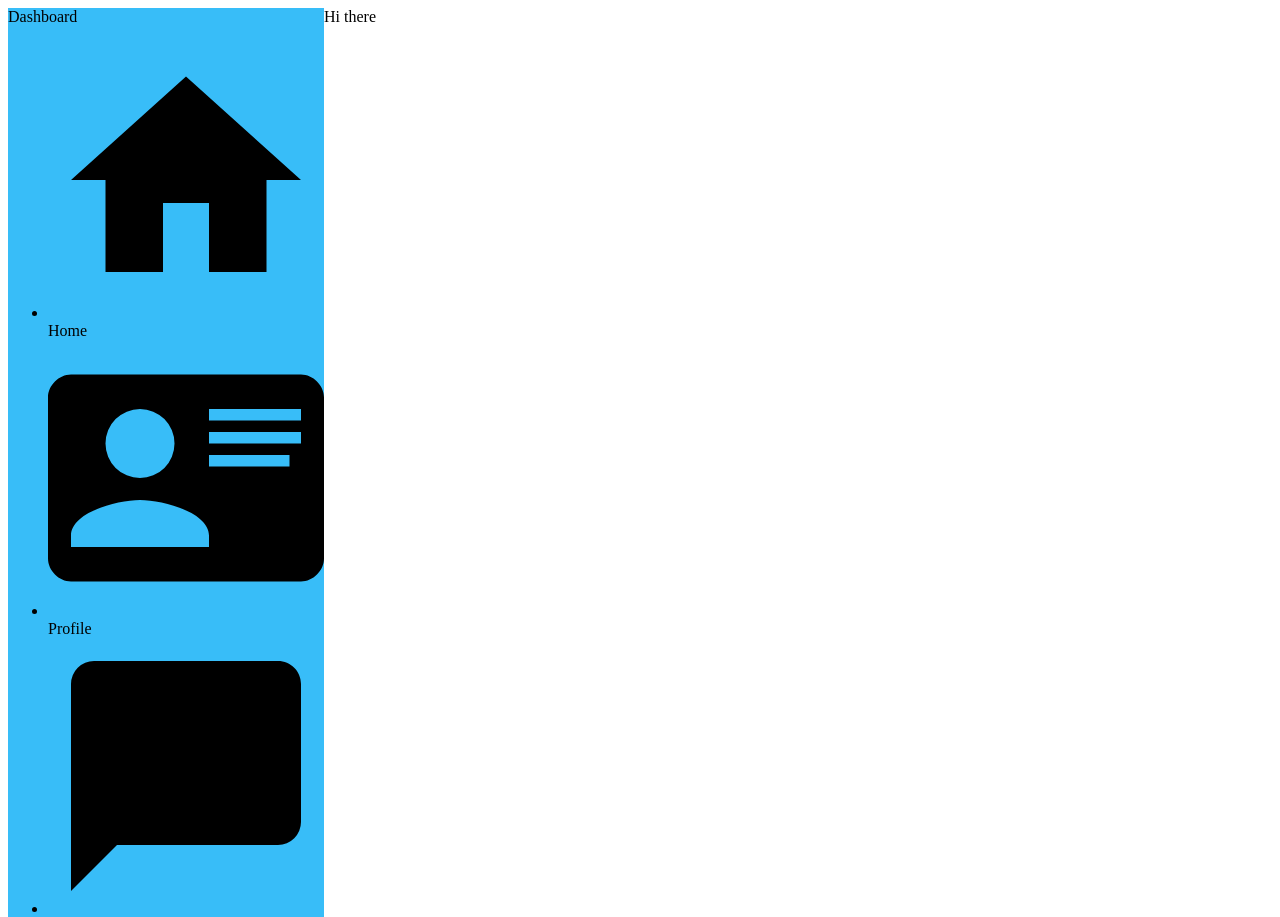
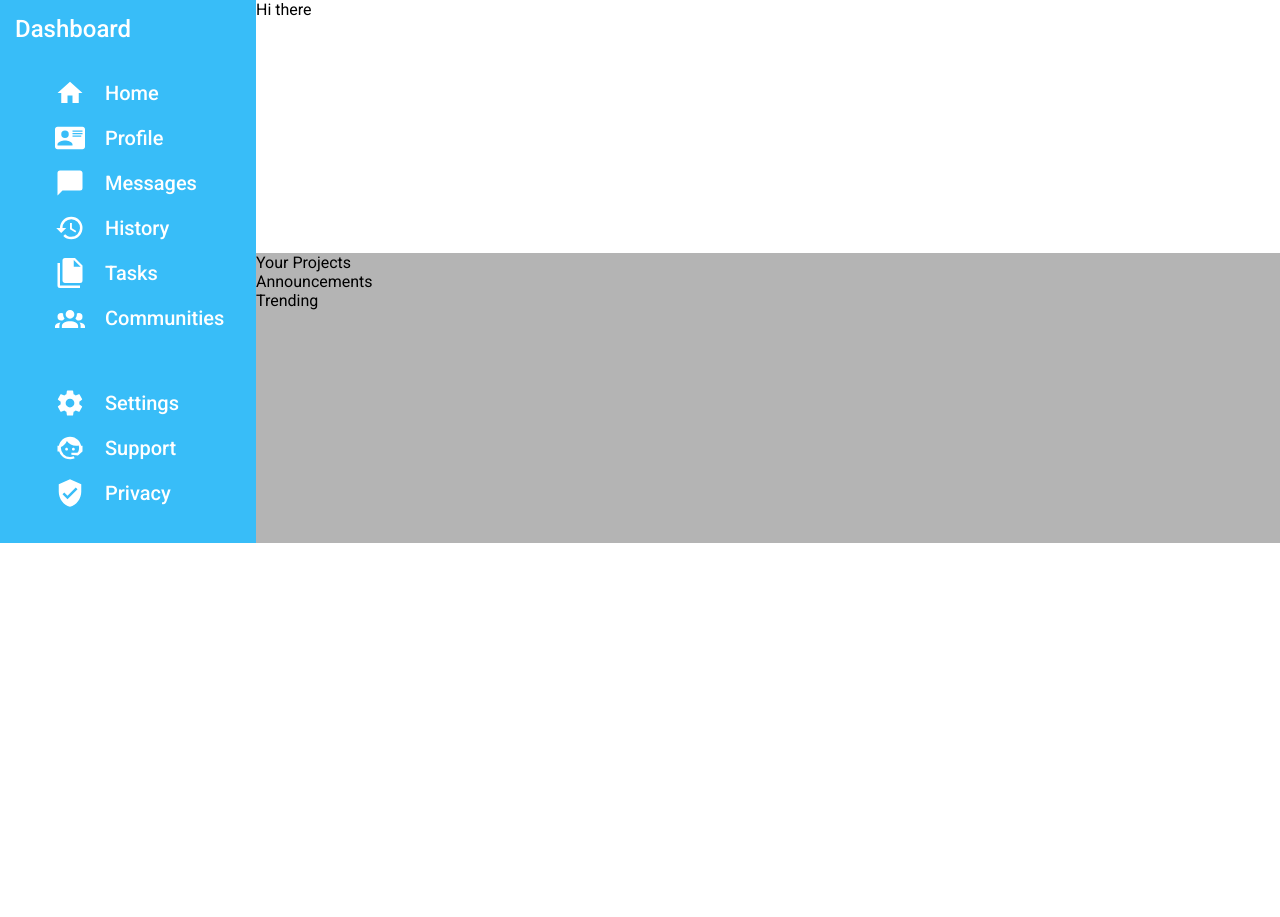
Before and after one commit to zjason25/admin-dashboard, a plain HTML site: page index.html in a window 1280 px wide. Shown: the top 917 px of the page. After the commit the page ends 800 px from the top, so only its background shows below. Drawn offline with Linux system fonts and the light colour scheme.

Commit message:
Add styling to svg icons for sidebar

```diff
--- a/styles.css
+++ b/styles.css
@@ -1,17 +1,52 @@
+body {
+  height: 100%;
+  margin: 0;
+  font-family: 'Roboto', 'Segoe UI', Tahoma, Geneva, Verdana, sans-serif
+}
+
 h1 {
   color: pink;
 }
 
 .container {
   display: grid;
-  grid-template: 1fr 2fr / 1fr 3fr;
+  /* height: 100%; */
+  grid-template-columns: 1fr 4fr;
 }
 
 .sidebar {
+  grid-row: 1 / 3;
   background-color: #38bdf8;
-  grid-row: 1 / 3;
+  padding: 15px;
+  font-size: 20px;
+  font-weight: 500;
+  color: white;
+  display: grid;
+  gap: 15px;
+}
+
+.sidebar .dashboard {
+  font-size: 24px;
+}
+
+ul.navigation,
+ul.brand {
+  display: grid;
+  gap: 15px;
+  list-style-type: none;
+}
+
+li {
+  display: grid;
+  grid-template-columns: 50px 50px;
+  align-items: center;
 }
 
 .main-content {
   background-color: rgb(180, 180, 180);
 }
+
+svg {
+  height: 30px;
+  fill: white;
+}
```
